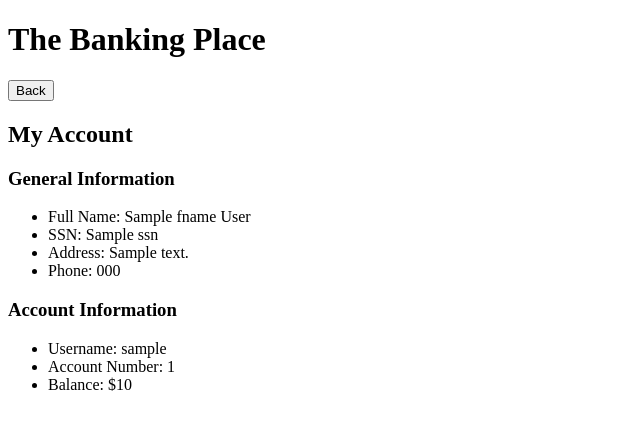
After one commit to amoyer22/CSET170-Final, a Flask app: template templates/user_my_account.html in a window 1280 px wide. The commit adds this page. Shown: the top 430 px of the page, without its empty margins (0-640 px from the left). Run offline with Flask 3, Linux system fonts and the light colour scheme; the template is opened without the code that fills it: most values are stand-ins (such as "Sample title", 1, 10 or a date in 2020).

Commit message:
Balance shows on user home page, created my account page for user

```diff
--- a/main.py
+++ b/main.py
@@ -50,7 +50,7 @@ def login():
                     return redirect('/admin/home')
                 elif admin == "No":
                     if approved == "Yes":
-                        return redirect('/user/home')
+                        return redirect(f'/user/home?username={username}')
                     elif approved == "No":
                         message = "Your account has not been approved. Please wait for admin approval."
                     else:
@@ -65,8 +65,44 @@ def login():
 
 @app.route("/user/home")
 def home_user():
-    message = None
-    return render_template("user_home.html", message=message)
+    username = request.args.get("username")
+    if not username:
+        return redirect("/login")
+    try:
+        balance = conn.execute(text("SELECT balance FROM users WHERE username = :username"),
+                              {"username": username}).first()
+        if balance:
+            balance = balance[0]
+        else:
+            balance = 0.00
+    except:
+        balance = 0.00
+    return render_template("user_home.html", username=username, balance=balance)
+
+@app.route("/user/my-account")
+def my_account_user():
+    username = request.args.get("username")
+    if not username:
+        return redirect("/login")
+    try:
+        account = conn.execute(text("SELECT fname, lname, ssn, address, phone, username, account_number, balance FROM users WHERE username = :username"),
+                              {"username": username}).first()
+        if account:
+            account = {
+                "fname": account[0],
+                "lname": account[1],
+                "ssn": account[2],
+                "address": account[3],
+                "phone": account[4],
+                "username": account[5],
+                "account_number": account[6],
+                "balance": account[7]
+            }
+        else:
+            account = None
+    except:
+        account = None
+    return render_template("user_my_account.html", account=account)
 
 @app.route("/admin/home", methods = ["GET", "POST"])
 def home_admin():
--- a/templates/user_home.html
+++ b/templates/user_home.html
@@ -8,6 +8,10 @@
 <body>
     <h1>The Banking Place</h1>
     <button onclick="location.href='/'">Log Out</button>
+    <button onclick="location.href='/user/my-account?username={{username}}'">My Account</button>
+
     <h2>Home</h2>
+
+    <h3>Balance: ${{balance}}</h3>
 </body>
 </html>
--- /dev/null
+++ b/templates/user_my_account.html
@@ -0,0 +1,36 @@
+<!DOCTYPE html>
+<html lang="en">
+<head>
+    <meta charset="UTF-8">
+    <meta name="viewport" content="width=device-width, initial-scale=1.0">
+    <title>The Banking Place - My Account</title>
+</head>
+<body>
+    <h1>The Banking Place</h1>
+    <button onclick="location.href='/user/home?username={{account.username}}'">Back</button>
+    <h2>My Account</h2>
+
+    {% if account %}
+    <div>
+        <h3>General Information</h3>
+        <ul>
+            <li>Full Name: {{account.fname}} {{account.lname}}</li>
+            <li>SSN: {{account.ssn}}</li>
+            <li>Address: {{account.address}}</li>
+            <li>Phone: {{account.phone}}</li>
+        </ul>
+    </div>
+
+    <div>
+        <h3>Account Information</h3>
+        <ul>
+            <li>Username: {{account.username}}</li>
+            <li>Account Number: {{account.account_number}}</li>
+            <li>Balance: ${{account.balance}}</li>
+        </ul>
+    </div>
+    {% else %}
+        <p>ERROR: No account information available.</p>
+    {% endif %}
+</body>
+</html>
```
